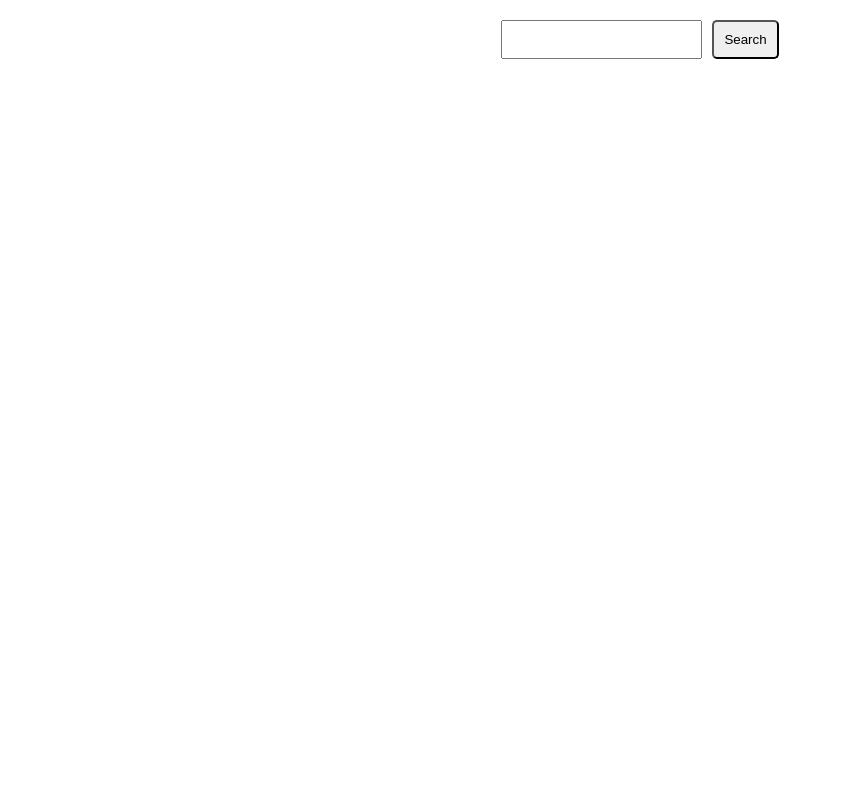
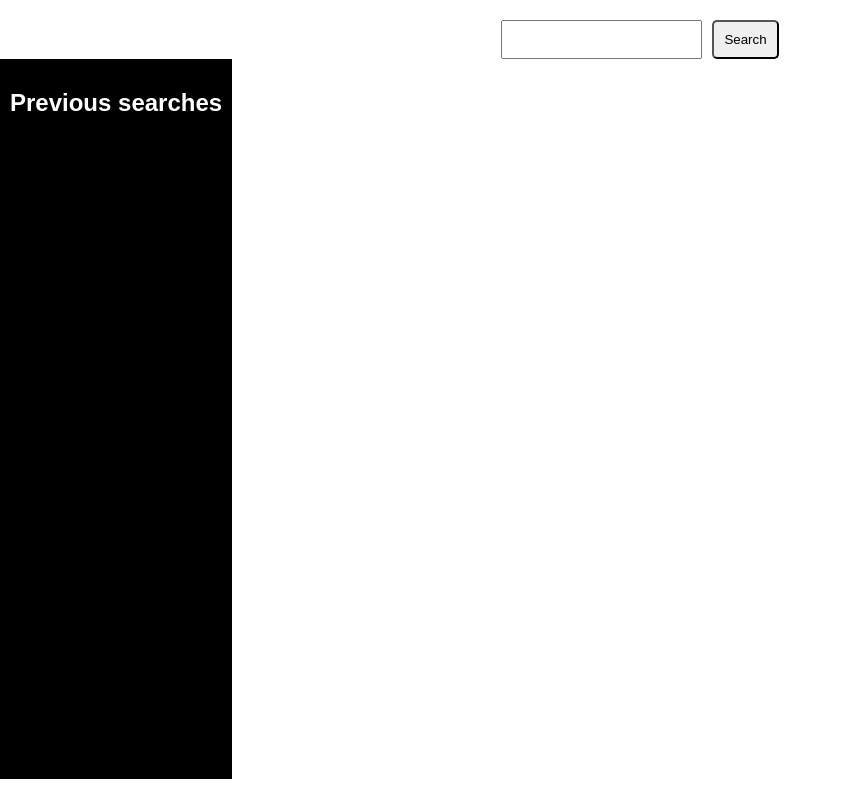
Before and after one commit to swong194/GithubSearch, a React (Create React App) app: page / in a window 1280 px wide. Shown: the whole page, without its empty margins (0-842 px from the left). Built offline with nearby package versions, Linux system fonts and the light colour scheme.

Commit message:
add previous search component

```diff
--- a/src/components/App.css
+++ b/src/components/App.css
@@ -0,0 +1,4 @@
+.main {
+    display: flex;
+    flex-direction: row;
+}
--- a/src/components/App.js
+++ b/src/components/App.js
@@ -4,6 +4,8 @@ import { BrowserRouter, Route } from "react-router-dom";
 import SearchContainer from "./search/SearchContainer";
 import ProfileContainer from "./profile/ProfileContainer";
 import FollowersContainer from "./followers/FollowersContainer";
+import SavedContainer from "./saved/SavedContainer";
+import "./App.css";
 
 const App = ({ store }) => {
   return (
@@ -11,8 +13,16 @@ const App = ({ store }) => {
       <BrowserRouter>
         <main>
           <Route path="/" component={SearchContainer} />
-          <Route path="/profiles/:profileId" component={ProfileContainer} />
-          <Route path="/profiles/:profileId" component={FollowersContainer} />
+          <section className="main">
+            <Route path="/" component={SavedContainer} />
+            <section>
+              <Route path="/profiles/:profileId" component={ProfileContainer} />
+              <Route
+                path="/profiles/:profileId"
+                component={FollowersContainer}
+              />
+            </section>
+          </section>
         </main>
       </BrowserRouter>
     </Provider>
--- /dev/null
+++ b/src/components/saved/Saved.css
@@ -0,0 +1,21 @@
+.saved {
+    height: calc(100vh - 100px);
+    background-color: black;
+    padding: 10px;
+    color: white;
+}
+
+.saved a {
+    text-decoration: none;
+    color: white;
+    margin: 5px 0;
+}
+
+.saved a:hover{
+    text-decoration: underline;
+}
+
+.saved div {
+    display: flex;
+    flex-direction: column;
+}
--- /dev/null
+++ b/src/components/saved/Saved.jsx
@@ -0,0 +1,21 @@
+import React, { Component } from "react";
+import { Link } from "react-router-dom";
+import "./Saved.css";
+
+export default class Saved extends Component {
+  render() {
+    const { profiles } = this.props;
+    return (
+      <section className="saved">
+        <h2>Previous searches</h2>
+        <div>
+          {profiles.map(profile => (
+            <Link key={profile.id} to={`/profiles/${profile.id}`}>
+              {profile.login}
+            </Link>
+          ))}
+        </div>
+      </section>
+    );
+  }
+}
--- /dev/null
+++ b/src/components/saved/SavedContainer.js
@@ -0,0 +1,11 @@
+import { connect } from "react-redux";
+import Saved from "./Saved";
+
+const mapStateToProps = state => {
+  const profiles = Object.values(state.entities.profiles);
+  return {
+    profiles
+  };
+};
+
+export default connect(mapStateToProps)(Saved);
```
